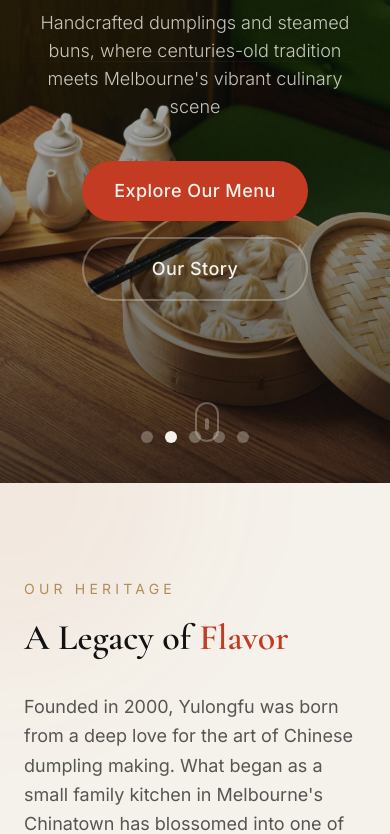
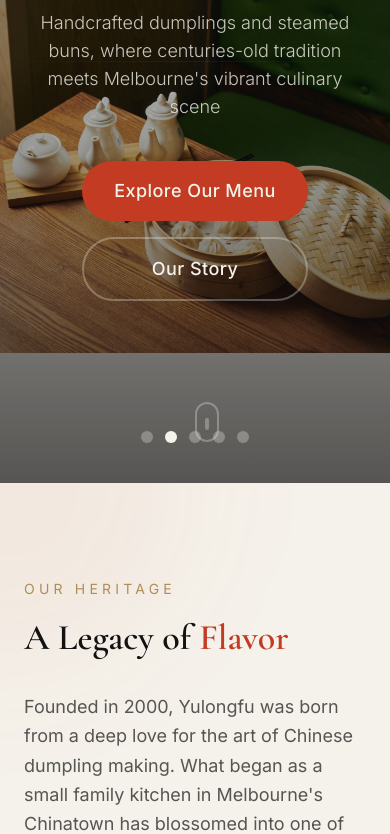
Before and after one commit to seansap-oss/Yulongfu-Steamed-Buns, a plain HTML site: page index.html in a window 390 px wide. Shown: the part 361-1195 px from the top of the page. Drawn offline with nearby package versions, Linux system fonts and the light colour scheme.

Commit message:
Fix photo2 auto-adjust with responsive hero image class

```diff
--- a/index.html
+++ b/index.html
@@ -85,7 +85,7 @@
         <div class="absolute inset-0 bg-gradient-to-b from-ink/60 via-ink/30 to-ink/70"></div>
       </div>
       <div class="hero-slide" data-slide="1">
-        <img src="images/photo2.jpg" alt="Yulongfu dumplings" class="absolute inset-0 w-full h-full object-cover">
+        <img src="images/photo2.jpg" alt="Yulongfu dumplings" class="hero-img-responsive">
         <div class="absolute inset-0 bg-gradient-to-b from-ink/60 via-ink/30 to-ink/70"></div>
       </div>
       <div class="hero-slide" data-slide="2">
--- a/styles.css
+++ b/styles.css
@@ -101,6 +101,28 @@ body {
   width: 100%;
   height: 100%;
   min-height: 100vh;
+}
+
+/* Responsive hero image - shows full image without cropping */
+.hero-img-responsive {
+  position: absolute;
+  top: 50%;
+  left: 50%;
+  transform: translate(-50%, -50%);
+  min-width: 100%;
+  min-height: 100%;
+  width: auto;
+  height: auto;
+  object-fit: contain;
+  transition: transform 8s ease-out;
+}
+
+@media (min-width: 768px) {
+  .hero-img-responsive {
+    min-width: 100vw;
+    min-height: 100vh;
+    object-fit: cover;
+  }
 }
 
 .hero-slide.active .hero-bg {
```
